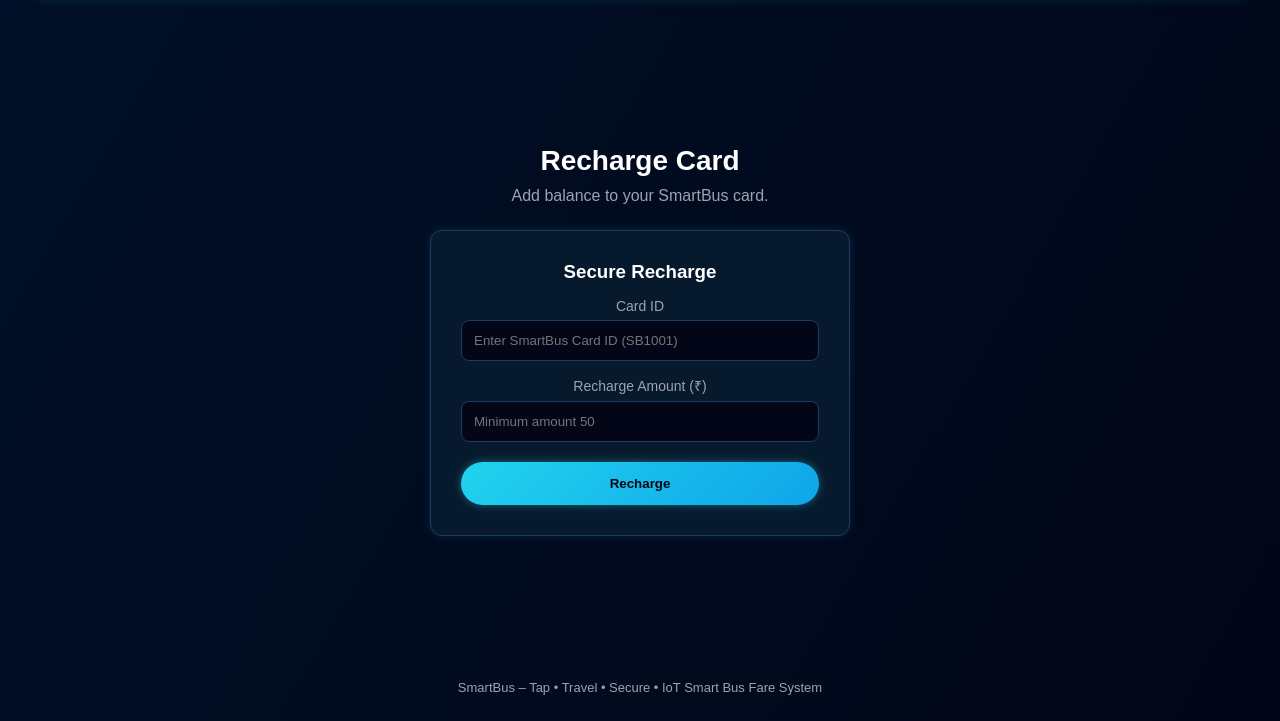
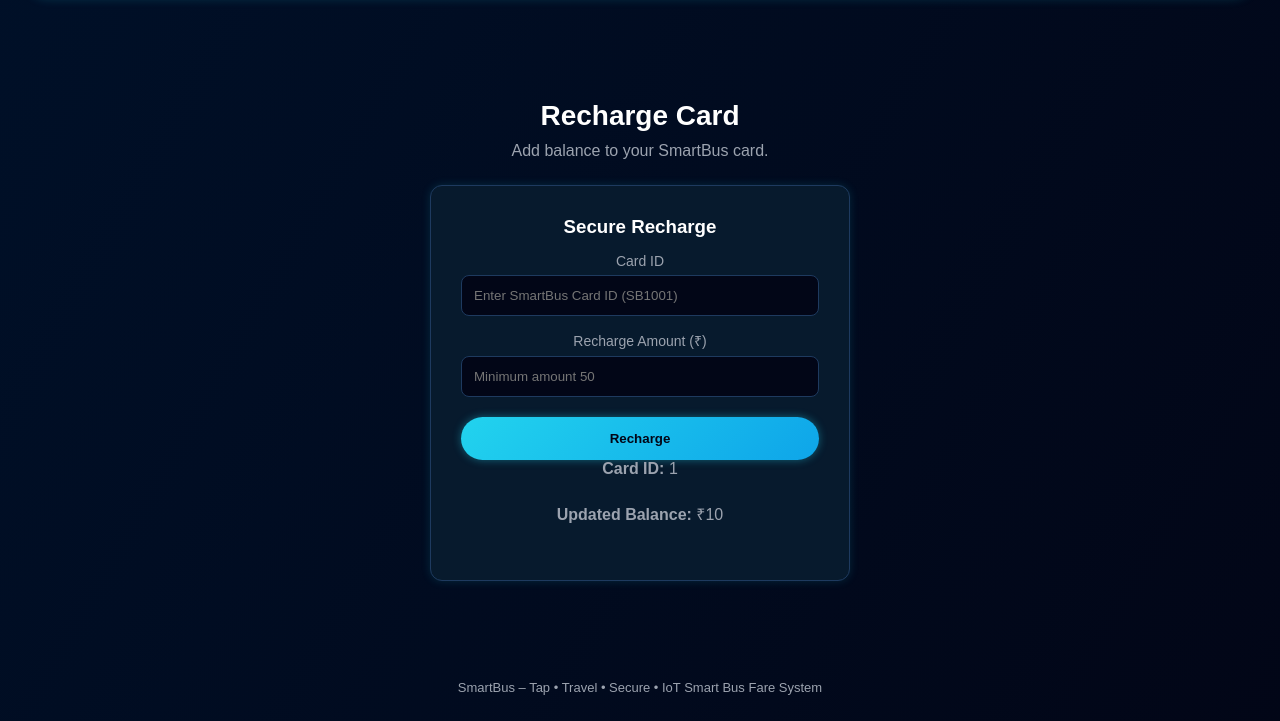
Before and after one commit to Asish2404/TapNRide, a FastAPI app: template templates/recharge.html in a window 1280 px wide. Shown: the part 79-800 px from the top of the page. Run offline with FastAPI, Linux system fonts and the light colour scheme; the template is opened without the code that fills it: most values are stand-ins (such as "Sample title", 1, 10 or a date in 2020).

Commit message:
updated recharge

```diff
--- a/main.py
+++ b/main.py
@@ -1,4 +1,4 @@
-from fastapi import Request, FastAPI
+from fastapi import Request, FastAPI ,Form
 from fastapi.responses import HTMLResponse
 from fastapi.staticfiles import StaticFiles
 from fastapi.templating import Jinja2Templates
@@ -156,10 +156,8 @@ def create_ride(card_id: str, from_stop: str, to_stop: str, fare: float):
 
 @app.get("/admin", response_class=HTMLResponse)
 def admin_dashboard(request: Request):
-
     db = get_db()
     cursor = db.cursor(pymysql.cursors.DictCursor)
-
     cursor.execute(
         """
         SELECT transaction_id, type, card_id, description, amount, transaction_time
@@ -167,9 +165,7 @@ def admin_dashboard(request: Request):
         ORDER BY transaction_time DESC
     """
     )
-
     rides = cursor.fetchall()
-
     cursor.execute(
         """
         SELECT COUNT(DISTINCT card_id) AS active_cards
@@ -177,9 +173,7 @@ def admin_dashboard(request: Request):
         WHERE status = 'active';
     """
     )
-
     active_cards = cursor.fetchone()["active_cards"]
-
     cursor.execute(
         """
         SELECT SUM(amount) AS TotalFareCollected
@@ -212,3 +206,37 @@ def admin_dashboard(request: Request):
             "rides_today": rides_today,
         },
     )
+
+
+@app.get("/recharge", response_class=HTMLResponse)
+def recharge_page(request: Request):
+    return templates.TemplateResponse(
+        "recharge.html",
+        {"request": request}
+    )
+
+
+@app.post("/recharge", response_class=HTMLResponse)
+def recharge(request: Request, card_id: str = Form(...), amount: float = Form(...)):
+    db = get_db()
+    cursor = db.cursor(pymysql.cursors.DictCursor)
+    cursor.execute(
+        "UPDATE cards SET balance = balance + %s WHERE card_id = %s",
+        (amount, card_id)
+    )
+    db.commit()
+    cursor.execute(
+        "SELECT card_id, balance FROM cards WHERE card_id = %s",
+        (card_id,)
+    )
+    card = cursor.fetchone()
+    cursor.close()
+    db.close()
+    return templates.TemplateResponse(
+        "recharge.html",
+        {
+            "request": request,
+            "card_id": card["card_id"],
+            "balance": card["balance"]
+        }
+    )
--- a/templates/recharge.html
+++ b/templates/recharge.html
@@ -37,16 +37,24 @@
 
                 <form action="/recharge" method="post">
 
-                    <label>Card ID</label>
-                    <input type="text" name="card_id" placeholder="Enter SmartBus Card ID (SB1001)" required>
+                    <label for="card_id">Card ID</label>
+                    <input type="text" id="card_id" name="card_id" placeholder="Enter SmartBus Card ID (SB1001)"
+                        required>
 
-                    <label>Recharge Amount (₹)</label>
-                    <input type="number" name="amount" placeholder="Minimum amount 50" required>
+                    <label for="amount">Recharge Amount (₹)</label>
+                    <input type="number" id="amount" name="amount" placeholder="Minimum amount 50" min="50" required>
 
                     <button class="btn" type="submit">Recharge</button>
 
                 </form>
 
+                {% if card_id %}
+                <p><strong>Card ID:</strong> {{ card_id }}</p>
+                {% endif %}
+
+                {% if balance %}
+                <p><strong>Updated Balance:</strong> ₹{{ balance }}</p>
+                {% endif %}
             </div>
 
         </div>
```
